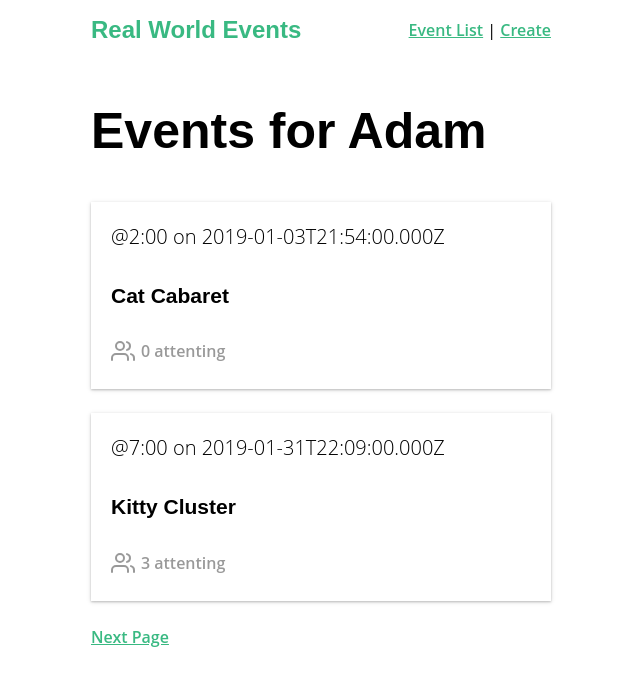
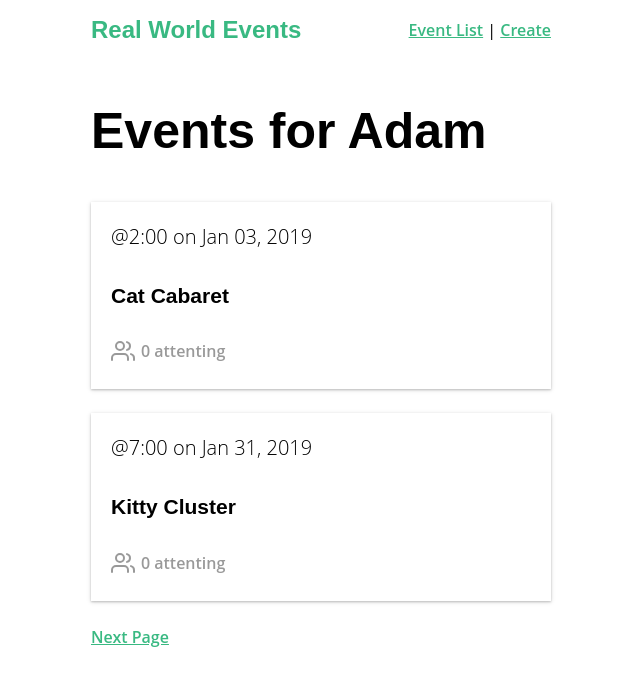
Before and after one commit to stephane303/vue_real, a Vue app: page / in a window 1280 px wide. Shown: the top 686 px of the page, without its empty margins (319-959 px from the left). Built offline with nearby package versions, Linux system fonts and the light colour scheme; data requests are answered from the project's data file.

Commit message:
added filters

```diff
--- a/db.json
+++ b/db.json
@@ -1,7 +1,7 @@
 {
   "events": [
     {
-      "id": 1,
+      "id": 5928101,
       "user": {
         "id": "abc123",
         "name": "Adam"
@@ -16,7 +16,7 @@
       "attendees": []
     },
     {
-      "id": 2,
+      "id": 8419988,
       "user": {
         "id": "abc123",
         "name": "Adam"
@@ -28,20 +28,10 @@
       "location": "Catlandia",
       "date": "2019-01-31T22:09:00.000Z",
       "time": "7:00",
-      "attendees": [
-        {
-          "name": "stef1"
-        },
-        {
-          "name": "stef2"
-        },
-        {
-          "name": "stef3"
-        }
-      ]
+      "attendees": []
     },
     {
-      "id": 3,
+      "id": 4582797,
       "user": {
         "id": "abc123",
         "name": "Adam"
@@ -54,50 +44,6 @@
       "date": "2019-02-02T23:27:00.000Z",
       "time": "1:00",
       "attendees": []
-    },
-    {
-      "id": 6078435,
-      "category": "nature",
-      "organizer": "Adam",
-      "title": "Test303",
-      "description": "Description",
-      "location": "Lausanne",
-      "date": "2019-08-16T11:13:00.000Z",
-      "time": "20:00",
-      "attendees": []
-    },
-    {
-      "id": 9796248,
-      "category": "",
-      "organizer": "Adam",
-      "title": "",
-      "description": "",
-      "location": "",
-      "date": null,
-      "time": "",
-      "attendees": []
-    },
-    {
-      "id": 7571189,
-      "category": "sustainability",
-      "organizer": "Adam",
-      "title": "oooi",
-      "description": "ioo",
-      "location": "oio",
-      "date": "2019-08-06T13:48:00.000Z",
-      "time": "20:00",
-      "attendees": []
-    },
-    {
-      "id": 6320838,
-      "category": "education",
-      "organizer": "Adam",
-      "title": "oo",
-      "description": "oo",
-      "location": "oo",
-      "date": "2019-08-07T14:23:00.000Z",
-      "time": "18:00",
-      "attendees": []
     }
   ]
 }
--- a/src/components/EventCard.vue
+++ b/src/components/EventCard.vue
@@ -2,7 +2,7 @@
   <router-link  class="event-link" :to="{name: 'event-show', params:{id:event.id}}">
 
   <div class="event-card -shadow">
-    <span class="eyebrow">@{{event.time}} on {{ event.date}}</span>
+    <span class="eyebrow">@{{event.time}} on {{ event.date | date}}</span>
     <h4>{{event.title }}</h4>
     <BaseIcon name='users'>{{event.attendees.length}} attenting</BaseIcon>
   </div>
--- /dev/null
+++ b/src/filters/date.js
@@ -0,0 +1,8 @@
+export default value => {
+  const date = new Date(value)
+  return date.toLocaleString(['en-Us'], {
+    month: 'short',
+    day: '2-digit',
+    year:'numeric'
+  })
+}
--- a/src/main.js
+++ b/src/main.js
@@ -3,7 +3,9 @@
 import router from './router'
 import store from './store/store'
 import Vuelidate from 'vuelidate'
+import DateFilter from './filters/date'
 
+Vue.filter('date',DateFilter);
 Vue.use(Vuelidate);
 
 import upperFirst from 'lodash/upperFirst'
--- a/src/views/EventShow.vue
+++ b/src/views/EventShow.vue
@@ -1,7 +1,7 @@
     <template>
       <div>
         <div class="event-header">
-          <span class="eyebrow">@{{ event.time }} on {{ event.date }}</span>
+          <span class="eyebrow">@{{ event.time }} on {{ event.date | date }}</span>
           <h1 class="title">{{ event.title }}</h1>
           <h5>Organized by {{ event.organizer }}</h5>
           <h5>Category: {{ event.category }}</h5>
```
